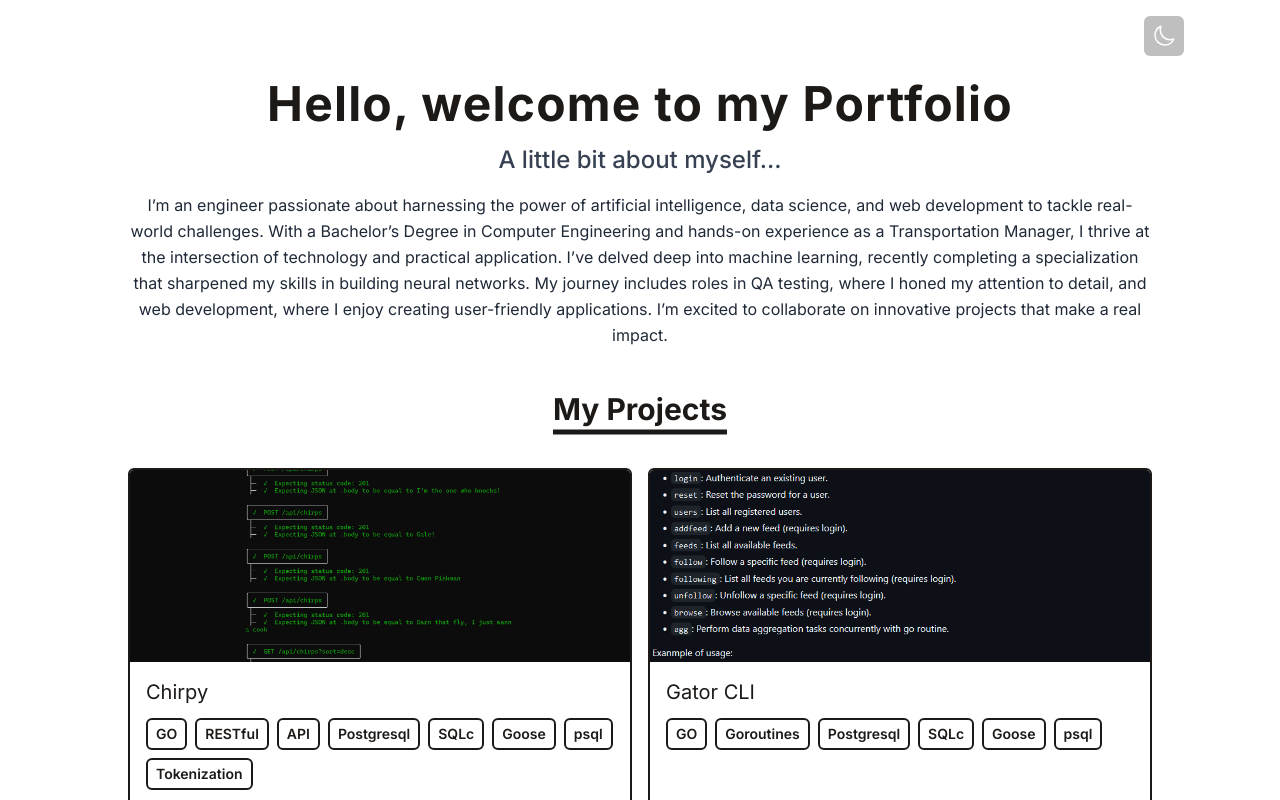
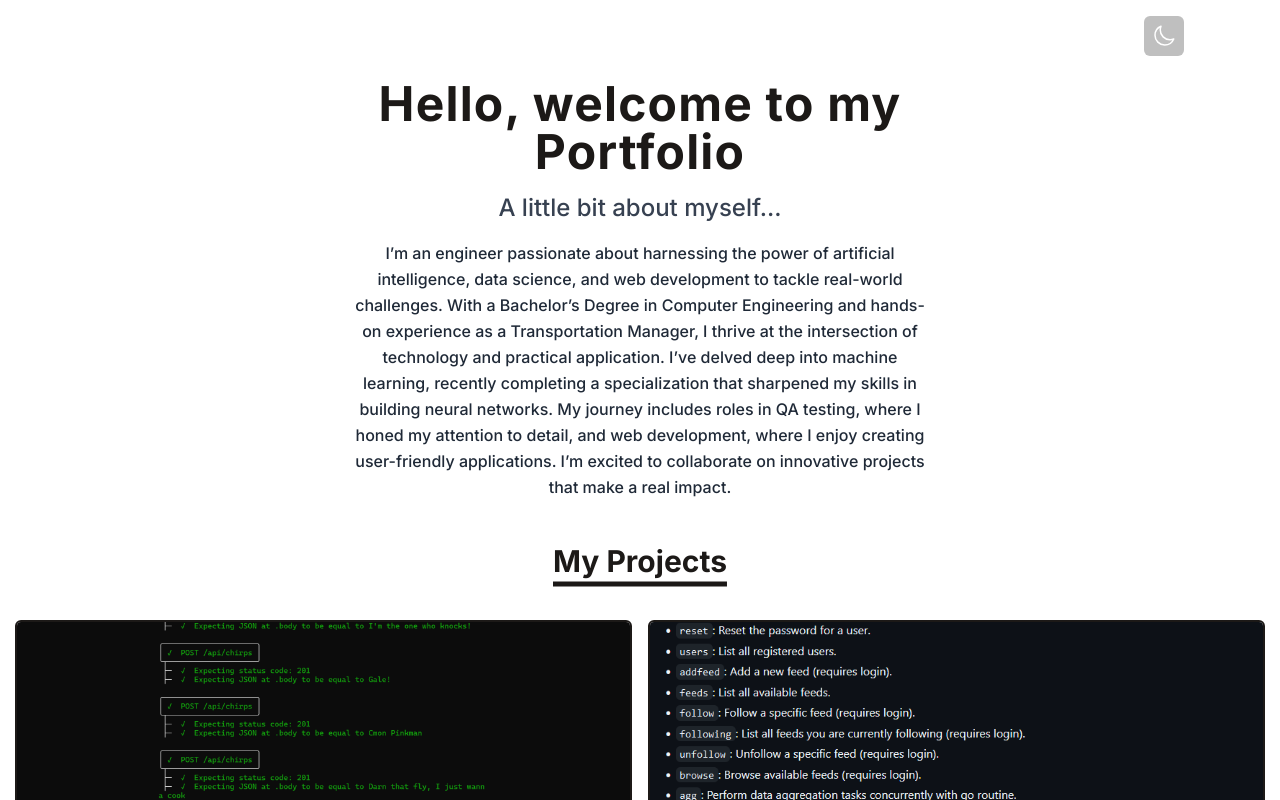
Before and after one commit to sumdeusvitae/portfolio, a React (Vite) app: page / in a window 1280 px wide. Shown: the top 800 px of the page. Built offline with nearby package versions, Linux system fonts and the light colour scheme.

Commit message:
fixed scaling issue in mid-small res

```diff
--- a/src/App.jsx
+++ b/src/App.jsx
@@ -71,8 +71,8 @@ function App() {
       >
         {theme === "dark" ? sun : moon}
       </button>
-      <div className="bg-white dark:bg-stone-900 text-stone-900 dark:text-stone-300 min-h-screen font-inter ">
-        <div className="max-w-5xl w-11/12 mx-auto">
+      <div className="bg-white dark:bg-stone-900 text-stone-900 dark:text-stone-300 min-h-screen font-inter overflow-hidden">
+        <div className="max-w-full w-full mx-auto">
           <Intro />
           <Portfolio />
           <Timeline />
--- a/src/components/Intro.jsx
+++ b/src/components/Intro.jsx
@@ -2,14 +2,14 @@ import React from "react";
 
 function Intro() {
   return (
-    <div className="flex items-center justify-center flex-col text-center pt-20 pb-6">
-      <h2 className="text-4xl md:text-5xl dark:text-white mb-2 md:mb-4 font-bold tracking-wide">
+    <div className="flex items-center justify-center flex-col text-center pt-20 pb-6 px-4">
+      <h2 className="text-4xl md:text-5xl dark:text-white mb-2 md:mb-4 font-bold tracking-wide max-w-xl mx-auto">
         Hello, welcome to my Portfolio
       </h2>
-      <p className="text-2xl md:text-2xl mb-4 font-medium text-gray-700 dark:text-gray-300 text-left">
+      <p className="text-2xl md:text-2xl mb-4 font-medium text-gray-700 dark:text-gray-300 max-w-xl mx-auto">
         A little bit about myself...
       </p>
-      <p className="text-base max-w-max mb-6 font-normal text-gray-800 dark:text-gray-200 leading-relaxed">
+      <p className="text-l md:text-l mb-6 font-medium text-gray-800 dark:text-gray-200 leading-relaxed max-w-xl mx-auto">
         I’m an engineer passionate about harnessing the power of artificial intelligence, data science, and web development to tackle real-world challenges. With a Bachelor’s Degree in Computer Engineering and hands-on experience as a Transportation Manager, I thrive at the intersection of technology and practical application.
 
         I’ve delved deep into machine learning, recently completing a specialization that sharpened my skills in building neural networks. My journey includes roles in QA testing, where I honed my attention to detail, and web development, where I enjoy creating user-friendly applications.
```
